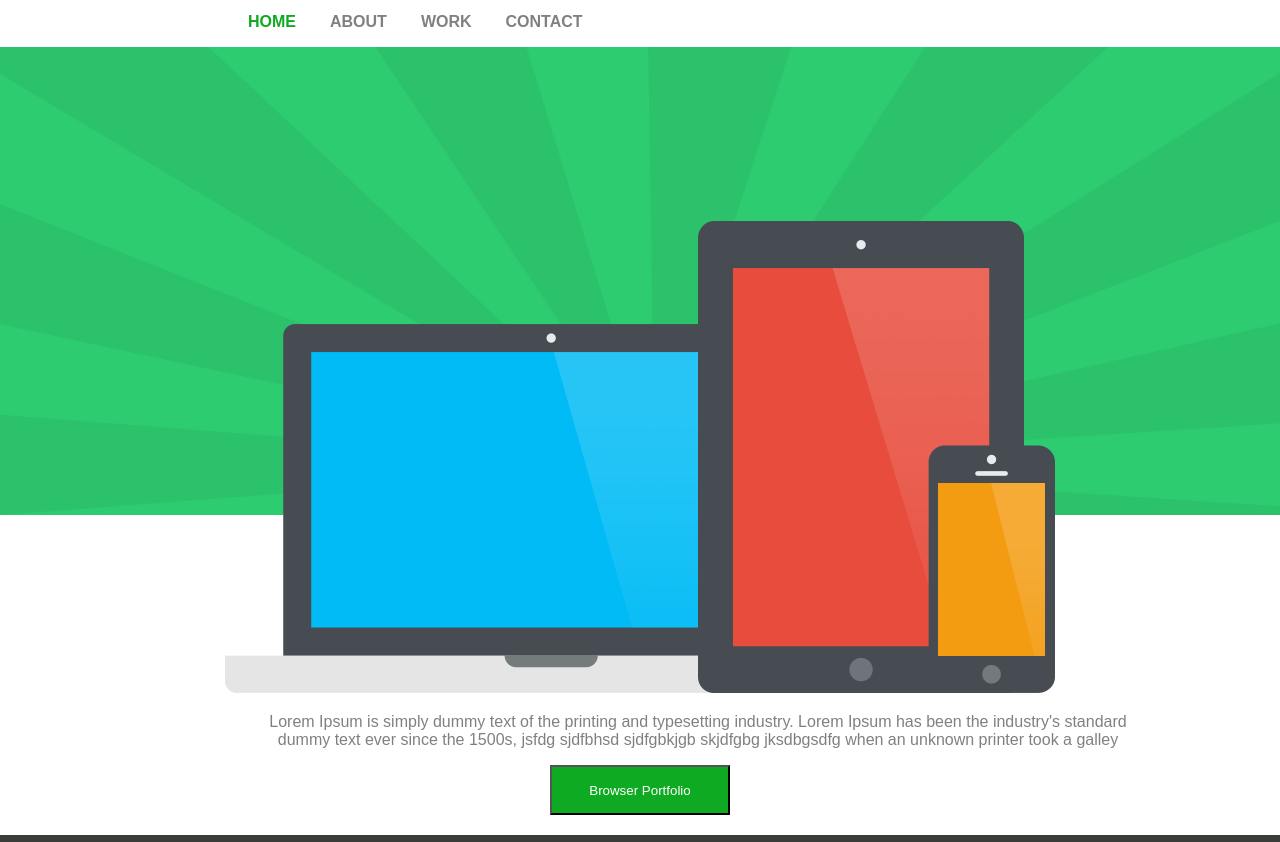
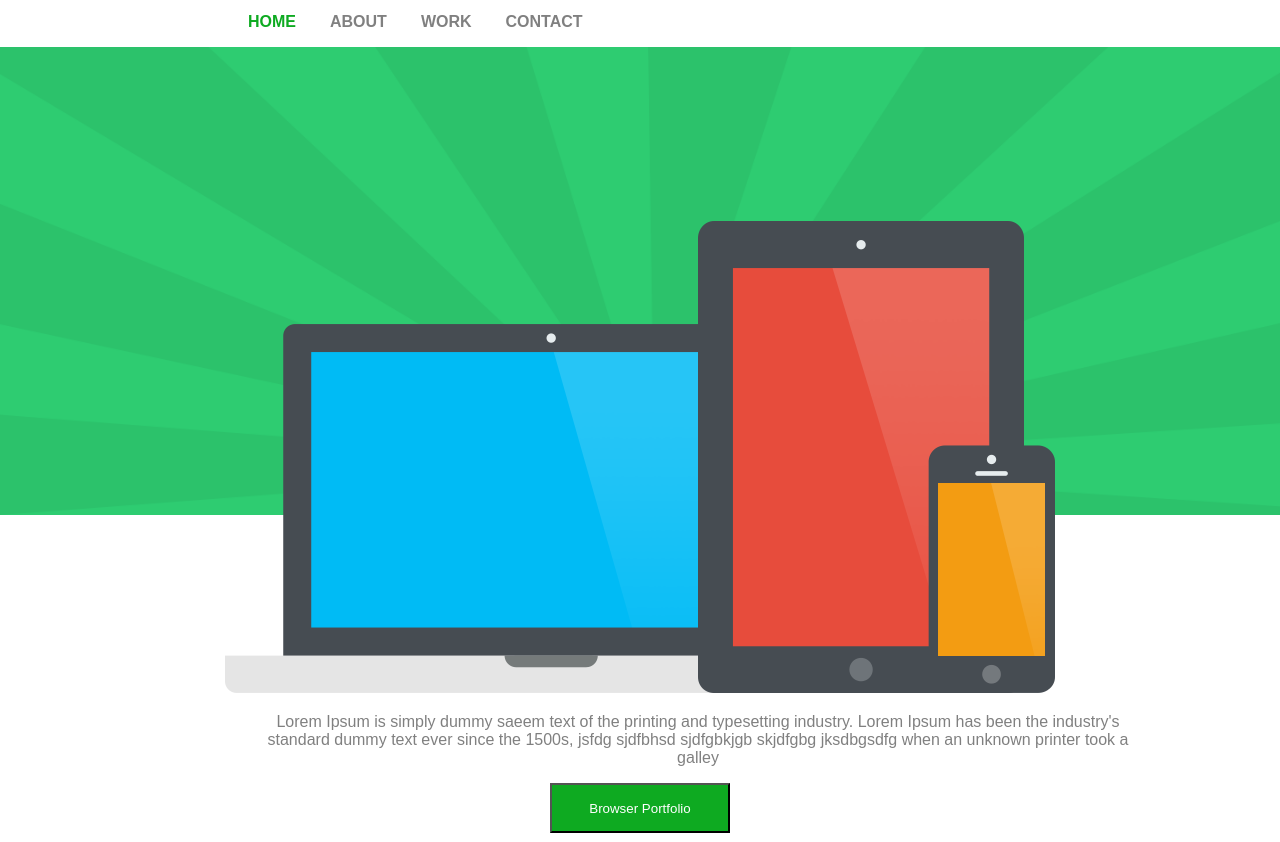
Before and after one commit to Saeem95/exam1, a plain HTML site: page index.html in a window 1280 px wide. Shown: the part 110-952 px from the top of the page. Drawn offline with Linux system fonts and the light colour scheme.

Commit message:
Update index.html

```diff
--- a/index.html
+++ b/index.html
@@ -36,7 +36,7 @@
 	<!-- body start -->
 		<div class="sliderback"><img src="slide.png"></div>
 		<div class="sliderimg"><img src="sliderimage.png"></div>
-		<div class="bodytext"><p>Lorem Ipsum is simply dummy text of the printing and typesetting industry. Lorem Ipsum has been the industry's standard dummy text ever since the 1500s, jsfdg sjdfbhsd sjdfgbkjgb skjdfgbg jksdbgsdfg when an unknown printer took a galley </p></div>
+		<div class="bodytext"><p>Lorem Ipsum is simply dummy saeem text of the printing and typesetting industry. Lorem Ipsum has been the industry's standard dummy text ever since the 1500s, jsfdg sjdfbhsd sjdfgbkjgb skjdfgbg jksdbgsdfg when an unknown printer took a galley </p></div>
 		<div class="button"><input type="button" name="" value="Browser Portfolio" color="powderblue"></div>
 
 
```
